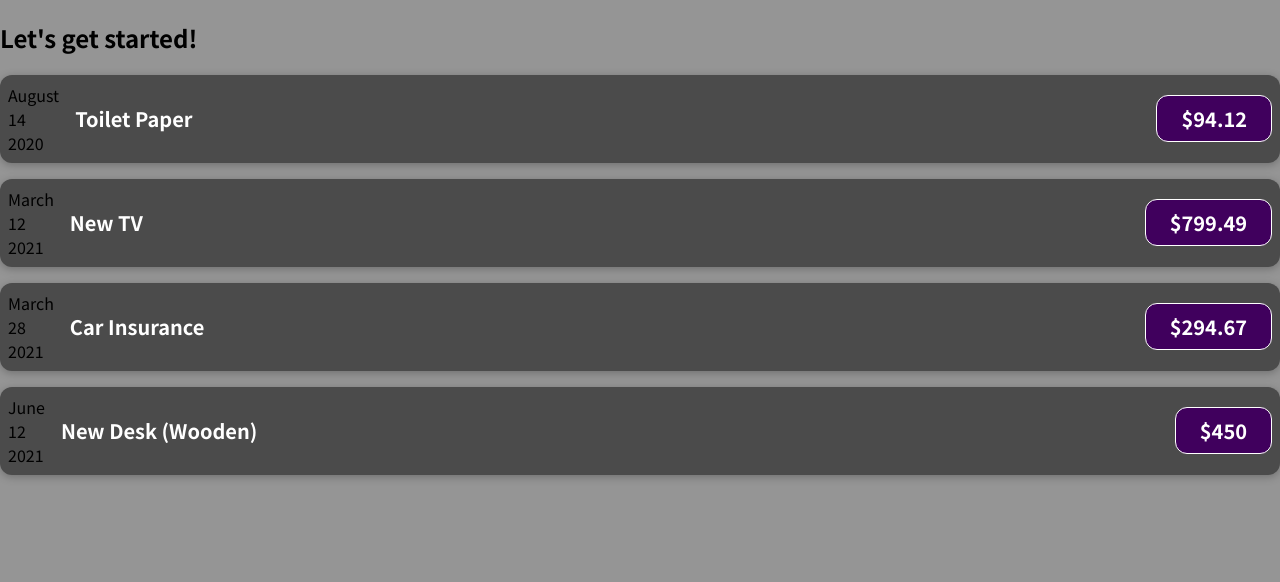
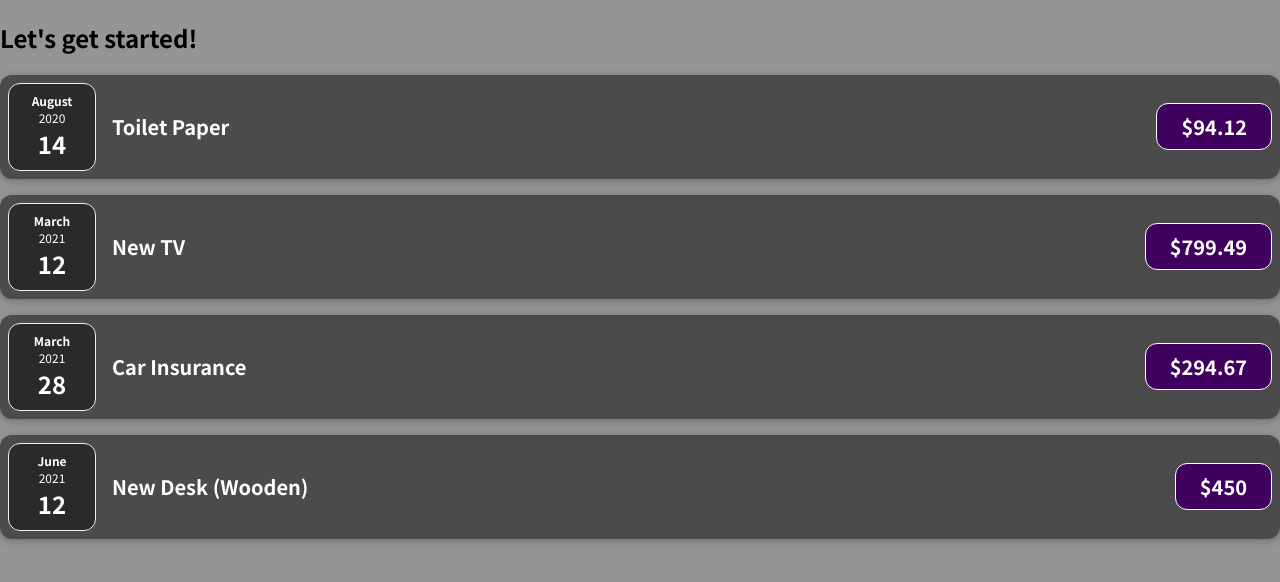
Before and after one commit to Hanbi58/React-Section-3, a JavaScript app: page / in a window 1280 px wide. Shown: the top 582 px of the page. Built offline with nearby package versions, Linux system fonts and the light colour scheme.

Commit message:
assignment 1 finished

```diff
--- a/src/App.js
+++ b/src/App.js
@@ -1,5 +1,4 @@
-import ExpenseItem from "./components/ExpenseItem";
-
+import ExpenseDisplay from "./components/ExpenseDisplay";
 const expenses = [
   {
     id: "e1",
@@ -31,7 +30,9 @@ function App() {
   return (
     <div>
       <h2>Let's get started!</h2>
-      <ExpenseItem
+      <ExpenseDisplay expenseArr={expenses} />
+
+      {/* <ExpenseItem
         title={expenses[0].title}
         date={expenses[0].date}
         amount={expenses[0].amount}
@@ -51,7 +52,7 @@ function App() {
         title={expenses[3].title}
         date={expenses[3].date}
         amount={expenses[3].amount}
-      />
+      /> */}
     </div>
   );
 }
--- /dev/null
+++ b/src/components/ExpenseDate.css
@@ -0,0 +1,26 @@
+.expense-date {
+  display: flex;
+  flex-direction: column;
+  width: 5.5rem;
+  height: 5.5rem;
+  border: 1px solid #ececec;
+  background-color: #2a2a2a;
+  color: white;
+  border-radius: 12px;
+  align-items: center;
+  justify-content: center;
+}
+
+.expense-date__month {
+  font-size: 0.75rem;
+  font-weight: bold;
+}
+
+.expense-date__year {
+  font-size: 0.75rem;
+}
+
+.expense-date__day {
+  font-size: 1.5rem;
+  font-weight: bold;
+}
--- /dev/null
+++ b/src/components/ExpenseDate.js
@@ -0,0 +1,16 @@
+import "./ExpenseDate.css";
+
+function ExpenseDate(props) {
+  const month = props.date.toLocaleString("en-US", { month: "long" });
+  const day = props.date.toLocaleString("en-US", { day: "2-digit" });
+  const year = props.date.getFullYear();
+  return (
+    <div className="expense-date">
+      <div className="expense-date__month">{month}</div>
+      <div className="expense-date__year">{year}</div>
+      <div className="expense-date__day">{day}</div>
+    </div>
+  );
+}
+
+export default ExpenseDate;
--- /dev/null
+++ b/src/components/ExpenseDisplay.css
@@ -0,0 +1,9 @@
+.expenses {
+  padding: 1rem;
+  background-color: rgb(31, 31, 31);
+  margin: 2rem auto;
+  width: 50rem;
+  max-width: 95%;
+  border-radius: 12px;
+  box-shadow: 0 1px 8px rgba(0, 0, 0, 0.25);
+}
--- /dev/null
+++ b/src/components/ExpenseDisplay.js
@@ -0,0 +1,21 @@
+import "./ExpenseDisplay.css";
+import ExpenseItem from "./ExpenseItem";
+
+function ExpenseDisplay(props) {
+  return (
+    <div className="expense">
+      {props.expenseArr.map((i) => (
+        <ExpenseItem item={i} />
+      ))}
+    </div>
+  );
+}
+
+export default ExpenseDisplay;
+
+{
+  /* <ExpenseItem item={props.expenseArr[0]} />
+      <ExpenseItem item={props.expenseArr[1]} />
+      <ExpenseItem item={props.expenseArr[2]} />
+      <ExpenseItem item={props.expenseArr[3]} /> */
+}
--- a/src/components/ExpenseItem.js
+++ b/src/components/ExpenseItem.js
@@ -1,20 +1,14 @@
 import "./ExpenseItem.css";
+import ExpenseDate from "./ExpenseDate";
 
 function ExpenseItem(props) {
-  const month = props.date.toLocaleString("en-US", { month: "long" });
-  const day = props.date.toLocaleString("en-US", { day: "2-digit" });
-  const year = props.date.getFullYear();
   return (
     <div className="expense-item">
-      <div>
-        <div>{month}</div>
-        <div>{day}</div>
-        <div>{year}</div>
+      <ExpenseDate date={props.item.date} />
+      <div className="expense-item__description">
+        <h2>{props.item.title}</h2>
       </div>
-      <div className="expense-item__description">
-        <h2>{props.title}</h2>
-      </div>
-      <div className="expense-item__price">${props.amount}</div>
+      <div className="expense-item__price">${props.item.amount}</div>
     </div>
   );
 }
```
Also changed, not shown: 1 other file (tests, documents, lock files or other folders).
